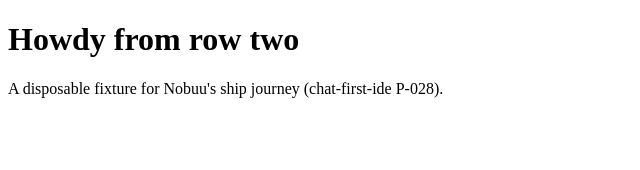
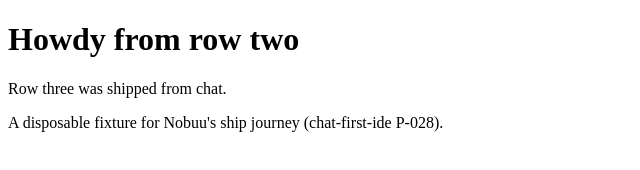
Before and after one commit to bryan-flowhighlevel/nobuu-fixture-cfi-p3-ship-20260922, a website: page site/index.html in a window 1280 px wide. Shown: the whole page, without its empty margins (0-640 px from the left). Drawn offline with Linux system fonts and the light colour scheme.

Commit message:
nobuu: Add paragraph with id="row3" containing "Row three was shipped from chat

```diff
--- a/site/index.html
+++ b/site/index.html
@@ -3,6 +3,7 @@
 <head><meta charset="utf-8"><title>Nobuu ship fixture</title></head>
 <body>
 <h1 id="greeting">Howdy from row two</h1>
+<p id="row3">Row three was shipped from chat.</p>
 <p>A disposable fixture for Nobuu's ship journey (chat-first-ide P-028).</p>
 </body>
 </html>
```
